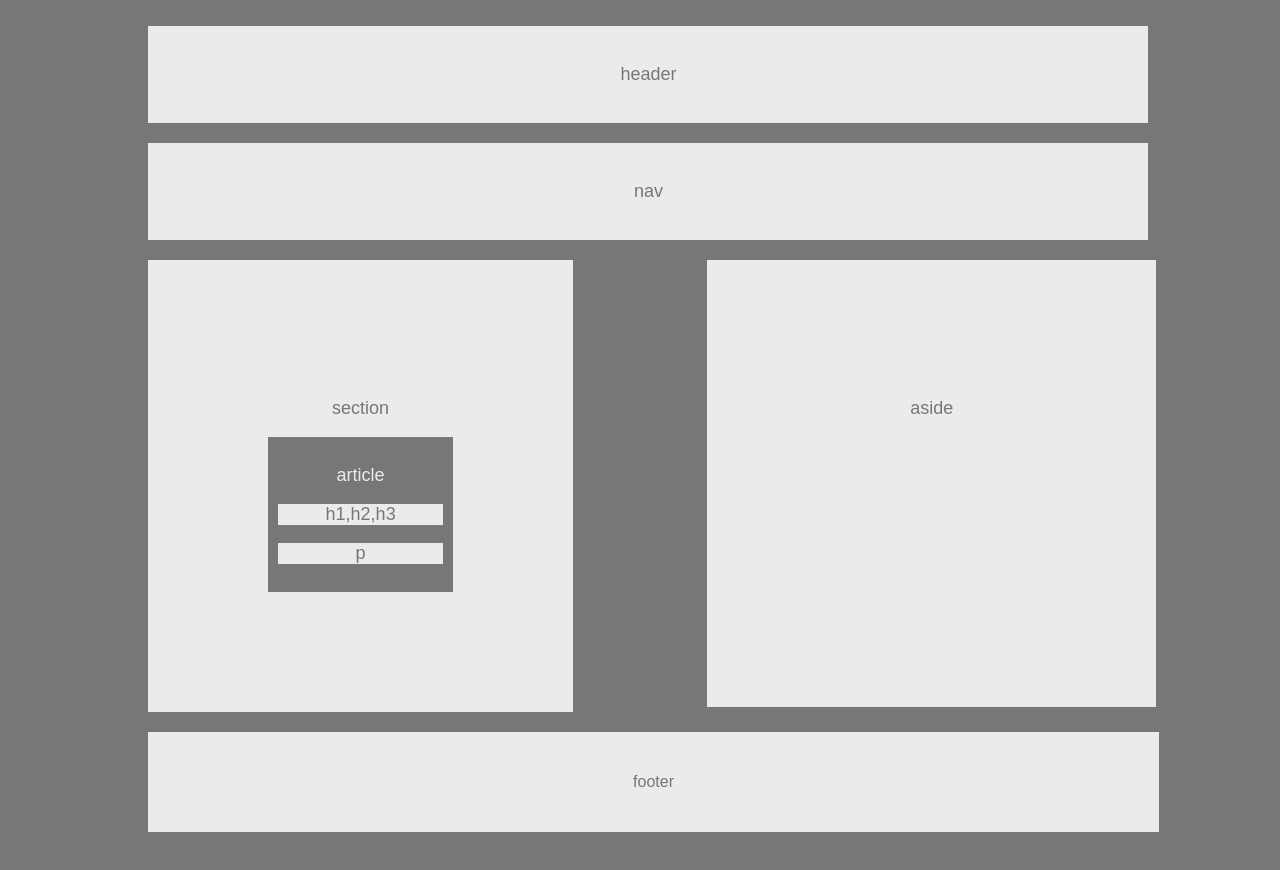
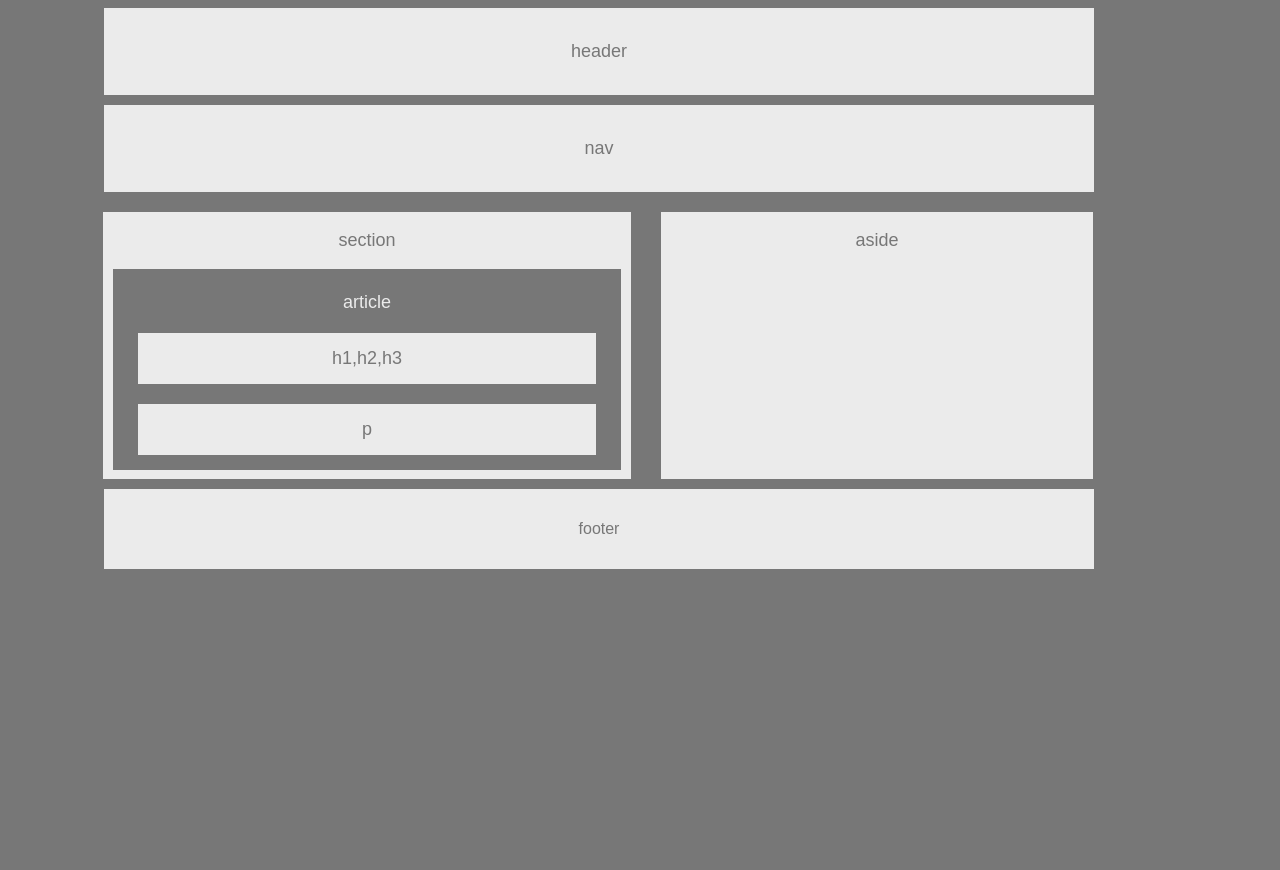
Before and after one commit to rsyal/HW-Wireframe, a plain HTML site: page index.html in a window 1280 px wide. After the commit the page ends 800 px from the top, so only its background shows below. Drawn offline with Linux system fonts and the light colour scheme.

Commit message:
Cleaning up the code

```diff
--- a/index.html
+++ b/index.html
@@ -1,5 +1,6 @@
 <!DOCTYPE html>
 <html lang="en">
+
 <head>
         <meta charset="UTF-8">
         <meta name="viewport" content="width=device-width, initial-scale=1.0">
@@ -7,8 +8,8 @@
         <title>HW-Wireframe</title>
         <link rel="stylesheet" href="style.css">
 </head>
+
 <body>
-
         <header>
                 <p>header</p>
         </header>
@@ -17,48 +18,29 @@
                 <p>nav</p>
         </nav>
 
-
+        <div class="container">
                 <div class="section">
-
                         <p>section</p>
-
-
                         <div class="article">
                                 <p>article</p>
                                 <p class="h1">h1,h2,h3</p>
                                 <p class="p">p</p>
-
-
                         </div>
-
-
                 </div>
-
-
-
-                </div>
-
-
-            </div>
-
-
-
-
 
                 <div class="aside">
 
                         <p>aside</p>
-
+                </div>
         </div>
 
-
-        <div class= "footer">
+        <div class="footer">
 
                 <p>footer</p>
-
         </div>
 
 
 
 </body>
+
 </html>
--- a/style.css
+++ b/style.css
@@ -1,15 +1,14 @@
 body {
     background-color: #777;
-    padding: 1%;
-    margin: 1%;
+    width: 960px;
 
 }
 
 header {
     background-color: #ebebeb;
     text-align: center;
-    padding: 20px;
-    margin-bottom: 20px;
+    padding: 15px;
+    margin-bottom: 10px;
     margin-left: 10%;
     margin-right: 10%;
     font-family: Arial, Helvetica, sans-serif;
@@ -22,7 +21,7 @@ header {
 nav {
     background-color: #ebebeb;
     text-align: center;
-    padding: 20px;
+    padding: 15px;
     margin-bottom: 20px;
     margin-left: 10%;
     margin-right: 10%;
@@ -34,16 +33,14 @@ nav {
 
 .section {
     background-color: #ebebeb;
+    color: #777;
     text-align: center;
-    padding: 120px;
-    margin-bottom: 20px;
-    margin-left: 10%;
-    margin-right: 10%;
+    float: left;
     font-family: Arial, Helvetica, sans-serif;
     font-size: 18px;
-    color: #777;
-    float: left;
-    width: 15%;
+    width: 55%;
+    height: 267px;
+    margin-left: 95px;
 
 
 
@@ -51,16 +48,17 @@ nav {
 
 .aside {
     background-color: #ebebeb;
+    color: #777;
     text-align: center;
-    padding: 120px 120px 270px 120px;
-    margin-bottom: 20px;
-    margin-right: 8%;
-    margin-left: 5px;
+    float: right;
     font-family: Arial, Helvetica, sans-serif;
     font-size: 18px;
-    color: #777;
-    float: right;
-    width: 17%;
+    width: 45%;
+    height: 267px;
+    margin-right: -125px;
+    margin-bottom: 10px;
+
+
 }
 
 
@@ -68,13 +66,16 @@ nav {
 .article {
     background-color: #777;
     color: #ebebeb;
-    padding: 10px;
+    padding: 5px;
+    margin: 10px;
+    margin-bottom: 8px;
+
 
 }
 
 .footer {
     background-color: #ebebeb;
-    padding: 25px;
+    padding: 15px;
     margin-bottom: 20px;
     margin-left: 10%;
     margin-right: 7.8%;
@@ -82,16 +83,23 @@ nav {
     text-align: center;
     color: #777;
     font-family: Arial, Helvetica, sans-serif;
+    width: 960px;
 
 }
 
 .h1 {
     background-color: #ebebeb;
     color: #777;
+    padding: 15px;
+    margin: 20px;
 
 }
 
 .p {
     background-color: #ebebeb;
     color: #777;
+    padding: 15px;
+    margin: 20px;
+    margin-bottom: 10px;
+
 }
```
Also changed, not shown: 1 other file. Lines whose indentation alone changed are shown as unchanged.
